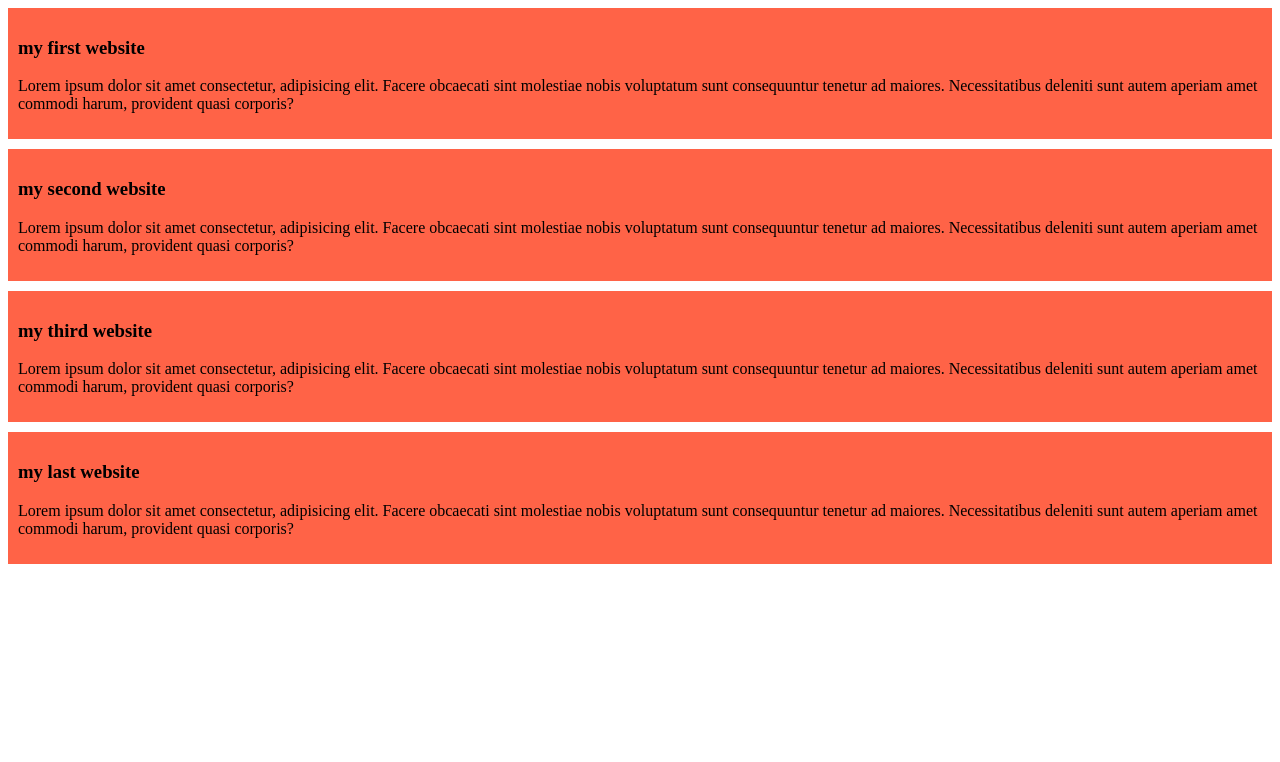
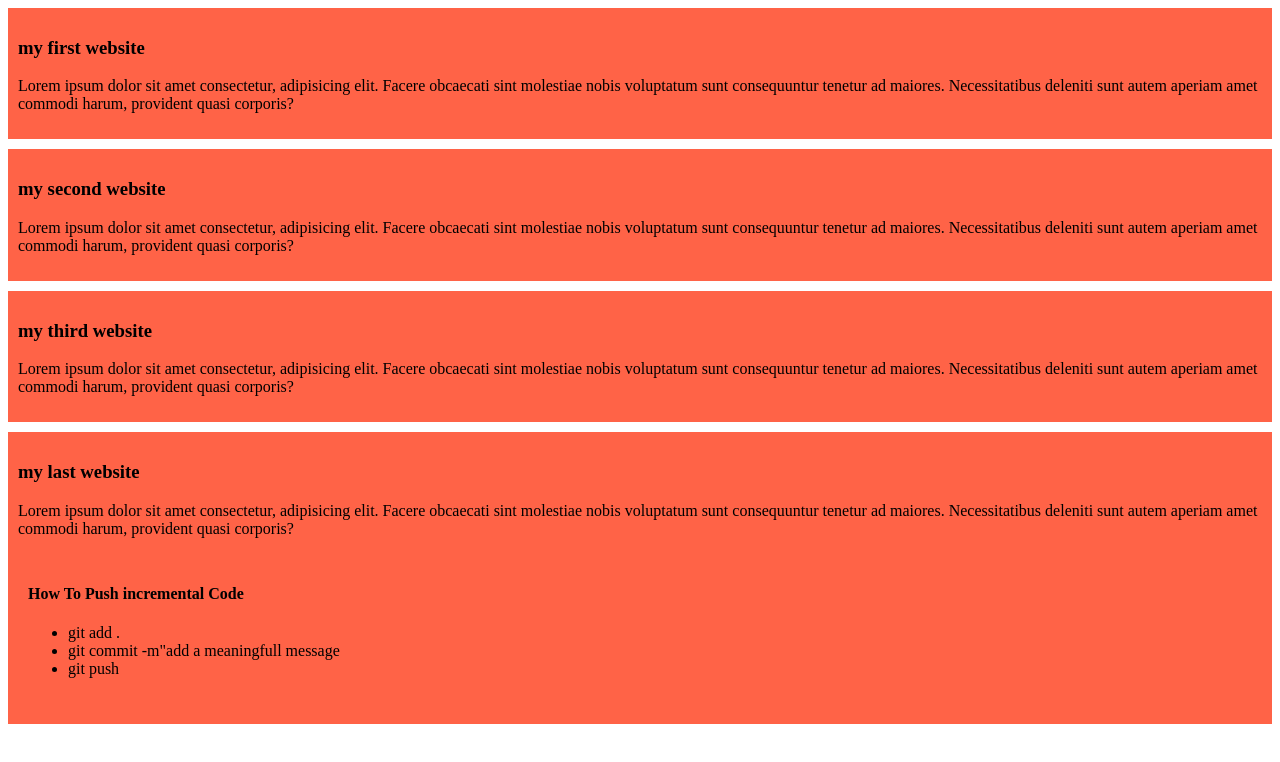
Before and after one commit to faisalkhan3934941/my-simplt-website, a plain HTML site: page index.html in a window 1280 px wide. Drawn offline with Linux system fonts and the light colour scheme.

Commit message:
added a list

```diff
--- a/index.html
+++ b/index.html
@@ -26,6 +26,13 @@
         <h3>
             my last website</h3>
     <p>Lorem ipsum dolor sit amet consectetur, adipisicing elit. Facere obcaecati sint molestiae nobis voluptatum sunt consequuntur tenetur ad maiores. Necessitatibus deleniti sunt autem aperiam amet commodi harum, provident quasi corporis?</p>
+    <div><h4>How To Push incremental Code</h4>
+        <ul>
+            <li>git add .</li>
+            <li>git commit -m"add a meaningfull message</li>
+            <li>git push</li>
+        </ul>
+    </div>
 </div>
 </body>
 </html>
```
